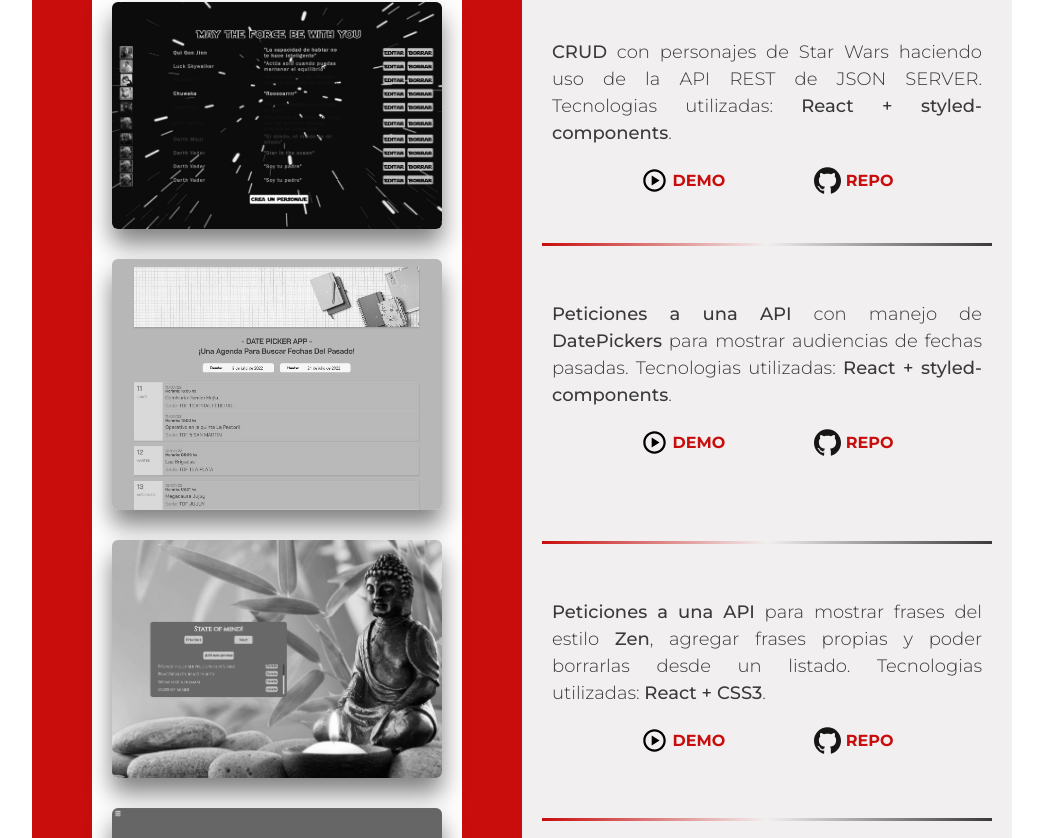
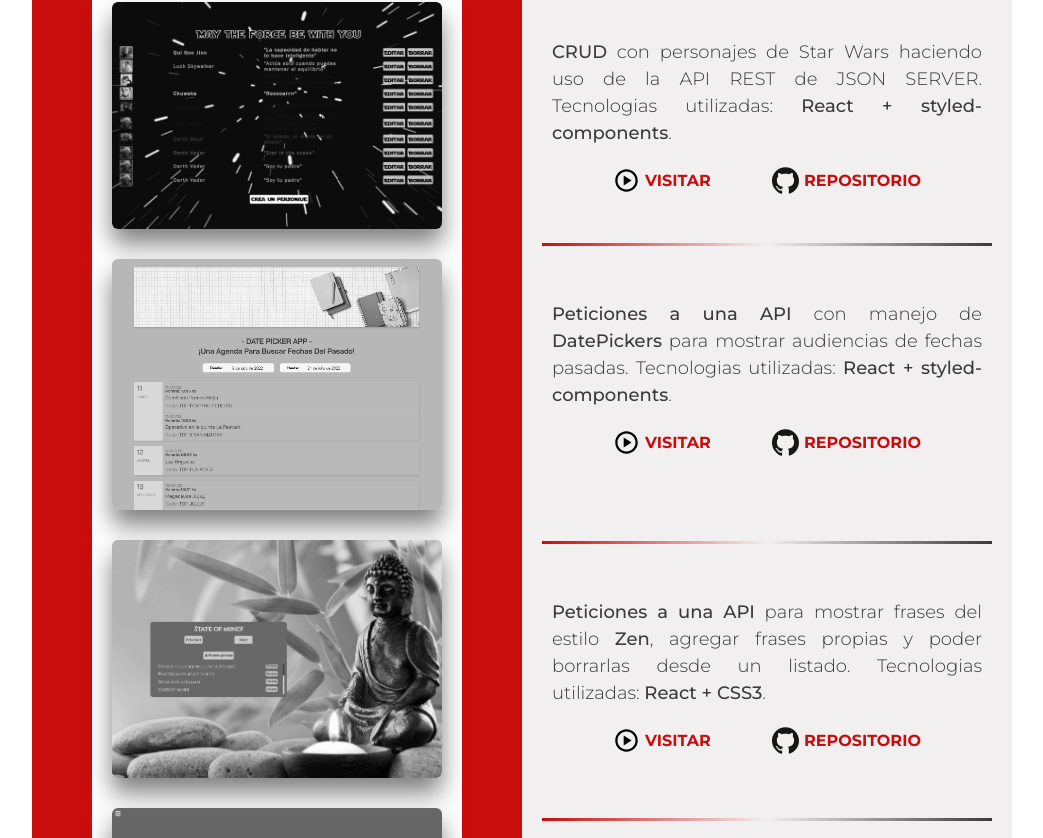
Before and after one commit to Ludcs/Portfolio-2022, a React (Vite) app: page / in a window 1280 px wide. Shown: the part 2082-2920 px from the top of the page, without its empty margins (118-1161 px from the left). Built offline with nearby package versions, Linux system fonts and the light colour scheme.

Commit message:
version final

```diff
--- a/src/components/Projects.jsx
+++ b/src/components/Projects.jsx
@@ -22,14 +22,14 @@
           <IconsContainer>
             <a href="https://crudstarwarsreact.herokuapp.com/" target="_blank">
               <Icon src={PlayDemoIcon} alt="Play Demo 1" />
-              <p>DEMO</p>
+              <p>VISITAR</p>
             </a>
             <a
               href="https://github.com/Ludcs/CRUD-Star-Wars-react"
               target="_blank"
             >
               <Icon src={GitHubIcon} alt="Github Repositorio 1" />
-              <p>REPO</p>
+              <p>REPOSITORIO</p>
             </a>
           </IconsContainer>
         </Project1Container>
@@ -47,14 +47,14 @@
               target="_blank"
             >
               <Icon src={PlayDemoIcon} alt="Play Demo 2" />
-              <p>DEMO</p>
+              <p>VISITAR</p>
             </a>
             <a
               href="https://github.com/Ludcs/Hearings-Date-App"
               target="_blank"
             >
               <Icon src={GitHubIcon} alt="Github Repositorio 2" />
-              <p>REPO</p>
+              <p>REPOSITORIO</p>
             </a>
           </IconsContainer>
         </Project2Container>
@@ -69,11 +69,11 @@
           <IconsContainer>
             <a href="https://zen-app-three.vercel.app/" target="_blank">
               <Icon src={PlayDemoIcon} alt="Play Demo 3" />
-              <p>DEMO</p>
+              <p>VISITAR</p>
             </a>
             <a href="https://github.com/Ludcs/Zen-App" target="_blank">
               <Icon src={GitHubIcon} alt="Github Repositorio 3" />
-              <p>REPO</p>
+              <p>REPOSITORIO</p>
             </a>
           </IconsContainer>
         </Project3Container>
@@ -86,9 +86,9 @@
             <span>React + Vite + styled-components</span>.
           </PDescription>
           <IconsContainer>
-            <a href="" target="_blank">
-              <Icon src={GitHubIcon} alt="Github Repositorio 3" />
-              <p>REPO</p>
+            <a href="https://github.com/Ludcs/Portfolio-2022" target="_blank">
+              <Icon src={GitHubIcon} alt="Github Repositorio 4" />
+              <p>REPOSITORIO</p>
             </a>
           </IconsContainer>
         </Project4Container>
--- a/src/components/ProjectsDescription.jsx
+++ b/src/components/ProjectsDescription.jsx
@@ -25,14 +25,14 @@
         <IconsContainer768>
           <a href="https://crudstarwarsreact.herokuapp.com/" target="_blank">
             <Icon768 src={PlayDemoIcon} alt="Play Demo 1" />
-            <p>DEMO</p>
+            <p>VISITAR</p>
           </a>
           <a
             href="https://github.com/Ludcs/CRUD-Star-Wars-react"
             target="_blank"
           >
             <Icon768 src={GitHubIcon} alt="Github Repositorio 1" />
-            <p>REPO</p>
+            <p>REPOSITORIO</p>
           </a>
         </IconsContainer768>
       </Project1Container768>
@@ -46,11 +46,11 @@
         <IconsContainer768>
           <a href="https://www.youtube.com/watch?v=71KoNFdTCxk" target="_blank">
             <Icon768 src={PlayDemoIcon} alt="Play Demo 2" />
-            <p>DEMO</p>
+            <p>VISITAR</p>
           </a>
           <a href="https://github.com/Ludcs/Hearings-Date-App" target="_blank">
             <Icon768 src={GitHubIcon} alt="Github Repositorio 2" />
-            <p>REPO</p>
+            <p>REPOSITORIO</p>
           </a>
         </IconsContainer768>
       </Project2Container768>
@@ -64,11 +64,11 @@
         <IconsContainer768>
           <a href="https://zen-app-three.vercel.app/" target="_blank">
             <Icon768 src={PlayDemoIcon} alt="Play Demo 3" />
-            <p>DEMO</p>
+            <p>VISITAR</p>
           </a>
           <a href="https://github.com/Ludcs/Zen-App" target="_blank">
             <Icon768 src={GitHubIcon} alt="Github Repositorio 3" />
-            <p>REPO</p>
+            <p>REPOSITORIO</p>
           </a>
         </IconsContainer768>
       </Project3Container768>
@@ -80,9 +80,9 @@
           <span>React + Vite + styled-components</span>.
         </PDescription768>
         <IconsContainer768>
-          <a href="" target="_blank">
-            <Icon768 src={GitHubIcon} alt="Github Repositorio 3" />
-            <p>REPO</p>
+          <a href="https://github.com/Ludcs/Portfolio-2022" target="_blank">
+            <Icon768 src={GitHubIcon} alt="Github Repositorio 4" />
+            <p>REPOSITORIO</p>
           </a>
         </IconsContainer768>
       </Project4Container768>
```
